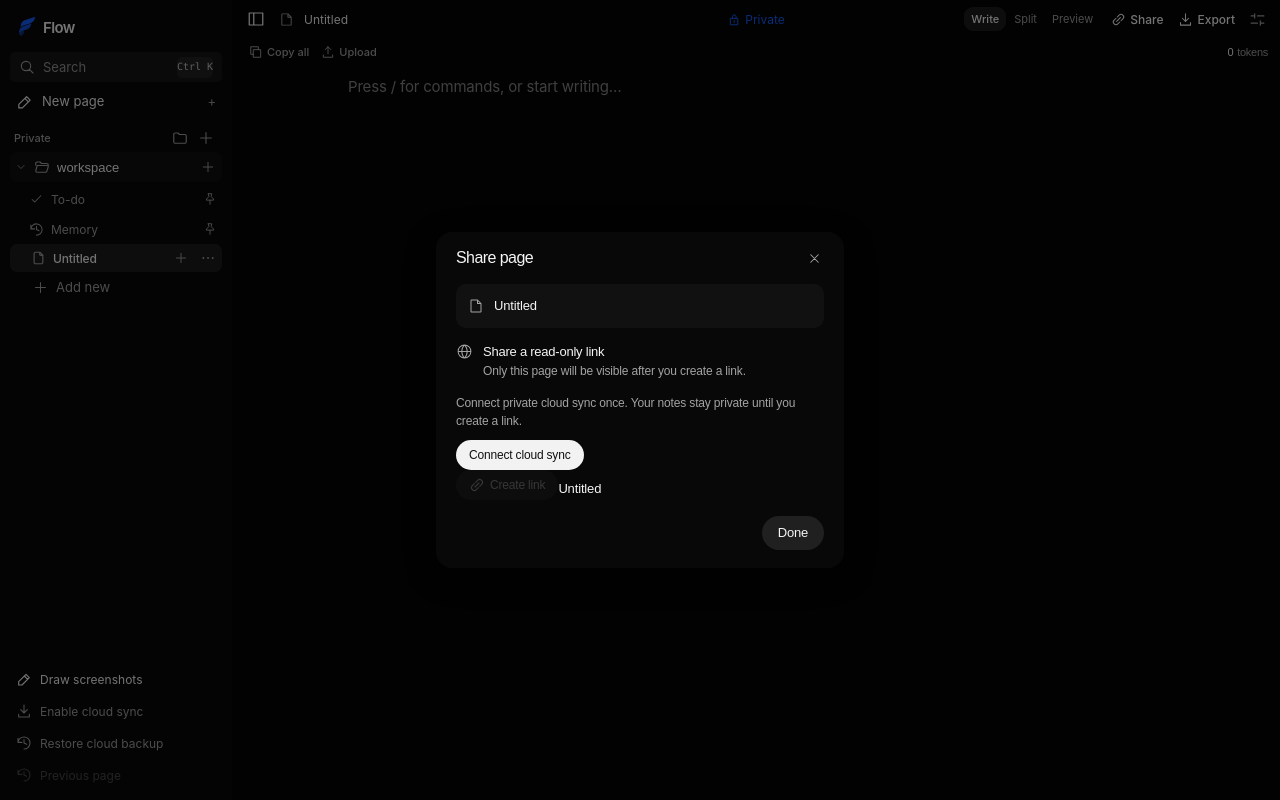
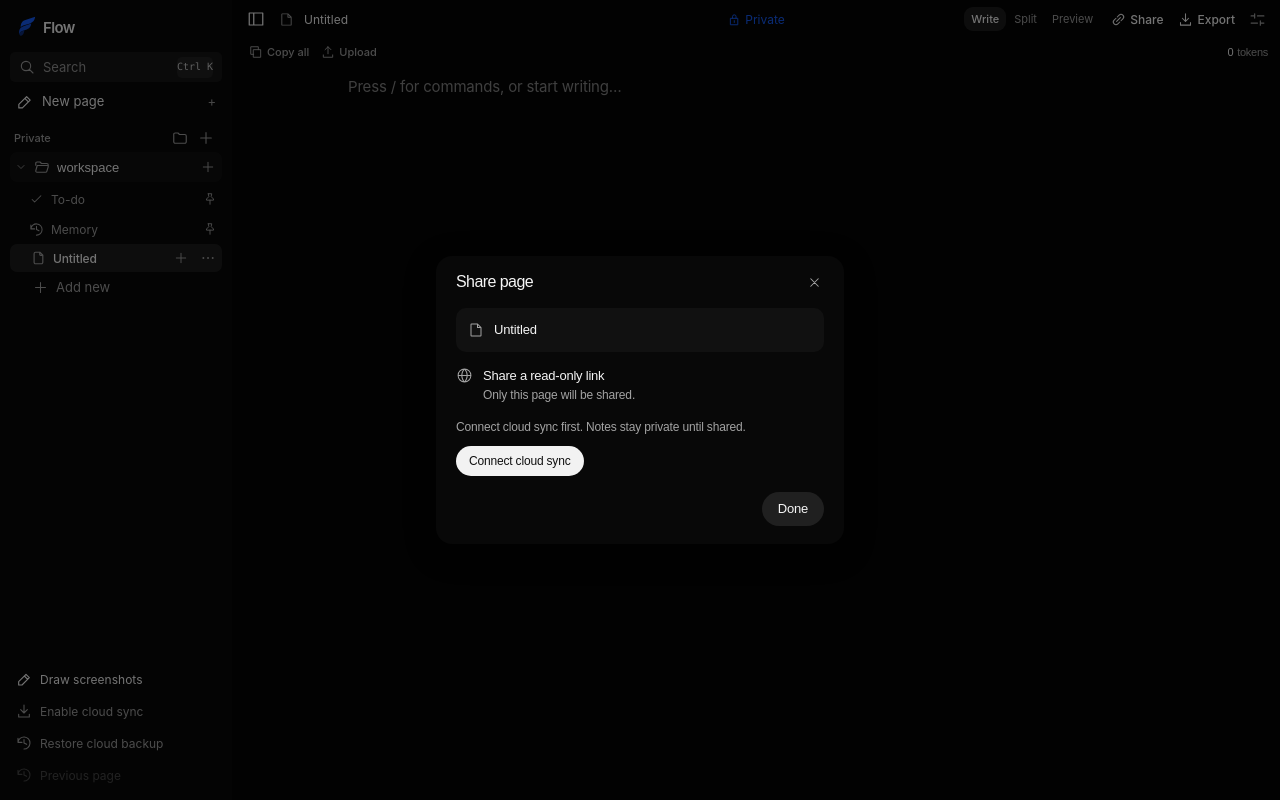
Before and after one commit to duggal1/markdown-editor, a React (Vite) app: page / in a window 1280 px wide. Both pictures are taken after a click on the button "Share". Built offline with nearby package versions, Linux system fonts and the light colour scheme.

Commit message:
Fix duplicated share labels and simplify share states

```diff
--- a/src/components/ShareDialog.tsx
+++ b/src/components/ShareDialog.tsx
@@ -125,7 +125,7 @@ export default function ShareDialog({ documentId, title, getCurrent, onClose, on
       <Icon name="globe" size={17} />
       <div className="share-access-text">
         <strong>{record ? 'Anyone with the link' : 'Share a read-only link'}</strong>
-        <p id="share-dialog-description">{record ? 'Can view · Cannot edit' : 'Only this page will be visible after you create a link.'}</p>
+        <p id="share-dialog-description">{record ? 'Can view · Cannot edit' : 'Only this page will be shared.'}</p>
       </div>
     </div>
     {record ? <>
@@ -137,15 +137,15 @@ export default function ShareDialog({ documentId, title, getCurrent, onClose, on
             <span className="share-copy-idle">Copy link</span>
             <span className="share-copy-success"><Icon name="check" size={14} />Copied</span>
           </span>
-          <span className="settings-sr-only" role="status">{copied ? 'Copied' : 'Copy link'}</span>
         </button>
       </div>
+      <span className="settings-sr-only" role="status">{copied ? 'Link copied' : ''}</span>
       <p className="share-status" role="status" aria-live="polite">
         {status === 'syncing' ? 'Syncing changes' + (progress === null ? '…' : ' · ' + progress + '%') : status === 'error'
-          ? 'Sync failed. Your local page is safe.' : 'Changes update automatically while Flow is open.'}
+          ? 'Sync failed. Your local page is safe.' : 'Updates automatically while Flow is open.'}
       </p>
     </> : <>
-      {markdownNote && !backedUp && <div className="share-cloud-connect"><p className="share-status">Connect private cloud sync once. Your notes stay private until you create a link.</p><button type="button" className="share-create" data-dialog-initial-focus disabled={busy} onClick={() => { void connectCloud(); }}>{connecting ? 'Connecting…' : 'Connect cloud sync'}</button></div>}
+      {markdownNote && !backedUp && <div className="share-cloud-connect"><p className="share-status">Connect cloud sync first. Notes stay private until shared.</p><button type="button" className="share-create" data-dialog-initial-focus disabled={busy} onClick={() => { void connectCloud(); }}>{connecting ? 'Connecting…' : 'Connect cloud sync'}</button></div>}
       {!markdownNote && !backedUp && <label className="share-consent">
         <span className="share-consent-control">
           <input type="checkbox" checked={consent} onChange={event => setConsent(event.target.checked)} disabled={busy} data-dialog-initial-focus />
@@ -153,15 +153,14 @@ export default function ShareDialog({ documentId, title, getCurrent, onClose, on
         </span>
         <span>Upload to cloud</span>
       </label>}
-      <button type="button" className="share-create" data-dialog-initial-focus={backedUp ? true : undefined} disabled={busy || (markdownNote ? !backedUp : !backedUp && !consent)} onClick={() => { void enable(); }}>
+      {(!markdownNote || backedUp) && <button type="button" className="share-create" data-dialog-initial-focus={backedUp ? true : undefined} disabled={busy || (markdownNote ? !backedUp : !backedUp && !consent)} onClick={() => { void enable(); }}>
         {operation === 'create' ? <span className="share-spinner" aria-hidden="true" /> : <Icon name="link" size={16} />}
         {operation === 'create' ? 'Creating link…' : error ? 'Retry' : 'Create link'}
-      </button>
+      </button>}
       {operation === 'create' && <p className="share-status" role="status">
         {progress !== null && progress < 100 ? 'Uploading · ' + progress + '%' : 'Checking cloud copy…'} You can close this window.
       </p>}
     </>}
     {error && <p className="share-error" role="alert">{error}</p>}
-    <span className="settings-sr-only">{title}</span>
   </DialogFrame>;
 }
```
